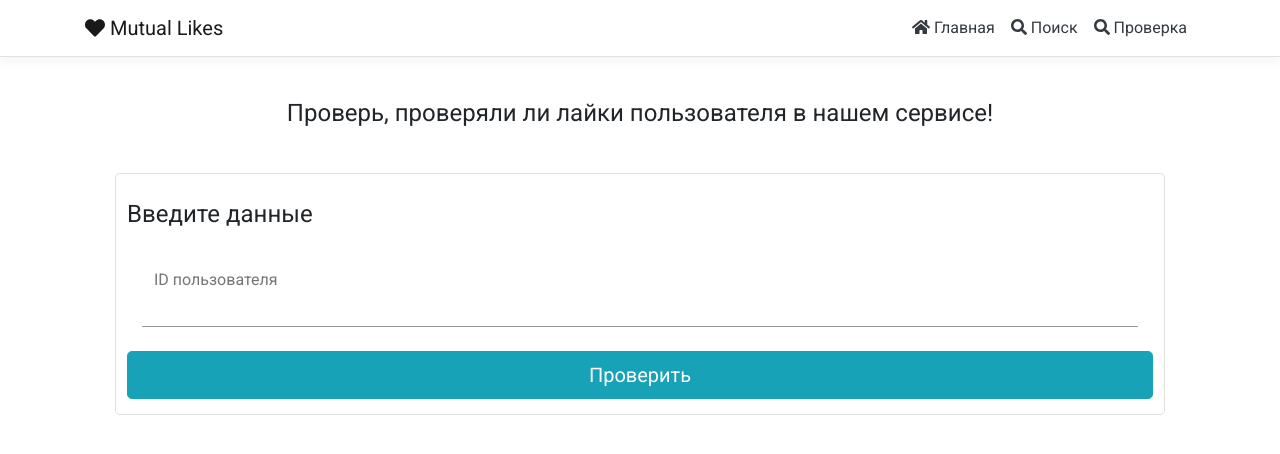
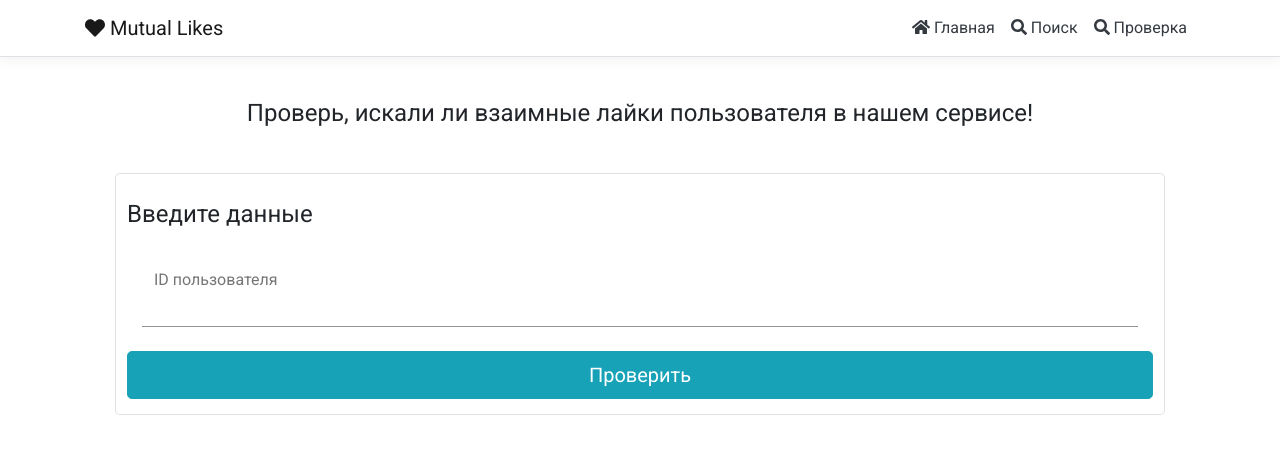
Before and after one commit to Anton-Volchkov/mutual-likes, an Angular app: page /check-data in a window 1280 px wide. Shown: the top 454 px of the page. Built offline with nearby package versions, Linux system fonts and the light colour scheme.

Commit message:
Изменить стили компонента

```diff
--- a/src/app/check-data/check-data.component.html
+++ b/src/app/check-data/check-data.component.html
@@ -1,14 +1,14 @@
 <br>
 
 <div style="text-align:center">
-    <h1>Проверь, проверяли ли лайки пользователя в нашем сервисе!</h1>
+    <h1>Проверь, искали ли взаимные лайки пользователя в нашем сервисе!</h1>
 </div>
 
 <div style="text-align:center;">
   <div *ngIf="user">
     <div *ngIf="user.userChecked; else elseBlock">
-        <span style="color: green;">
-            Данного пользователя проверяли на лайки!
+        <span style="color: green; font-size: 1.4em;">
+           У данного пользователя искали взаимные лайки!
 
             <br>
 
@@ -18,7 +18,7 @@
     </div>
     <ng-template #elseBlock>
         <span style="color: crimson;">
-            Данного пользователя не проверяли на лайки!
+            У данного пользователя не искали взаимные лайки!
         </span>
     </ng-template>
   </div>
```
